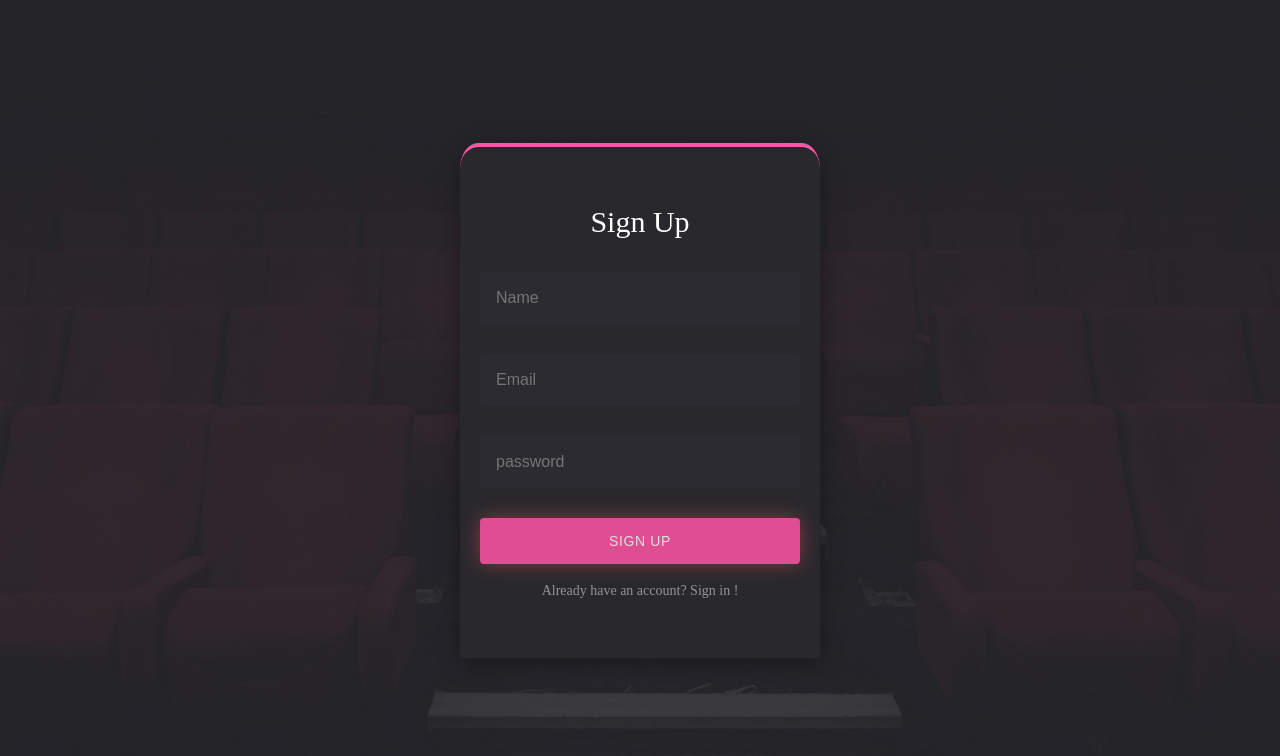
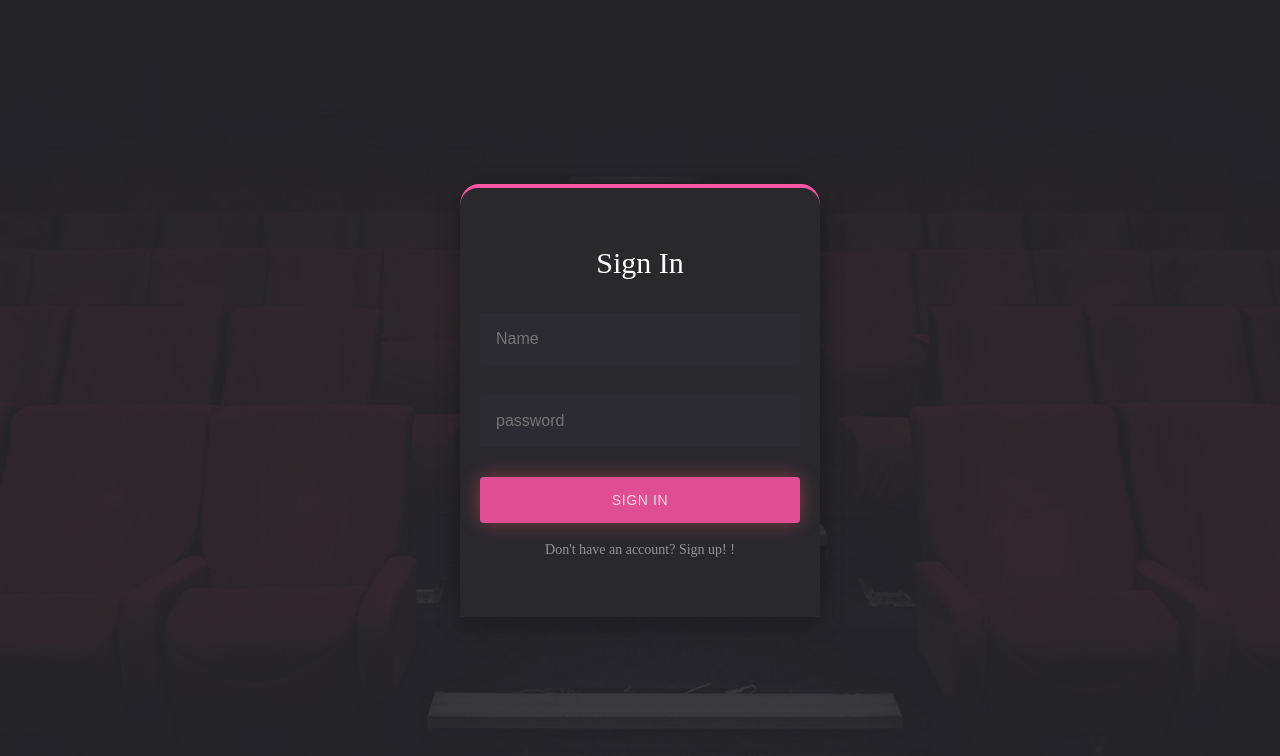
Before and after one commit to aydanramazanli/moviedb-react, a React (Create React App) app: page / in a window 1280 px wide. Shown: the top 756 px of the page. Built offline with nearby package versions, Linux system fonts and the light colour scheme.

Commit message:
login ui is ready

```diff
--- a/src/App.js
+++ b/src/App.js
@@ -1,10 +1,13 @@
 //import { Routes, Route } from "react-router-dom";
 import SignUp from './pages/registration/signup/SignUp'
+import Login from './pages/registration/login/Login'
 import './style/_style.scss'
 
 function App() {
   return <div>
-    <SignUp/>
+    {/* <SignUp/> */}
+    <Login/>
+
     {/* <Routes>
       <Route path='/signup' element={<SignUp/>}/>
     </Routes> */}
--- a/src/pages/registration/login/Login.jsx
+++ b/src/pages/registration/login/Login.jsx
@@ -0,0 +1,22 @@
+import React from 'react'
+import '../signup/signup.scss'
+
+export default function Login() {
+  return (
+    <div className="signup-container">
+    <div className="signup-content">
+    <h1>Sign In</h1>
+  <form action="">
+    <input  className="form-input" type="text" placeholder='Name'/>
+    <input  className="form-input" type="password" placeholder='password'/>
+
+   <button className="form-button">Sign in</button>
+
+  </form>
+  <h5>Don't have an account? Sign up!
+   !</h5>
+    </div>
+
+</div>
+  )
+}
```
